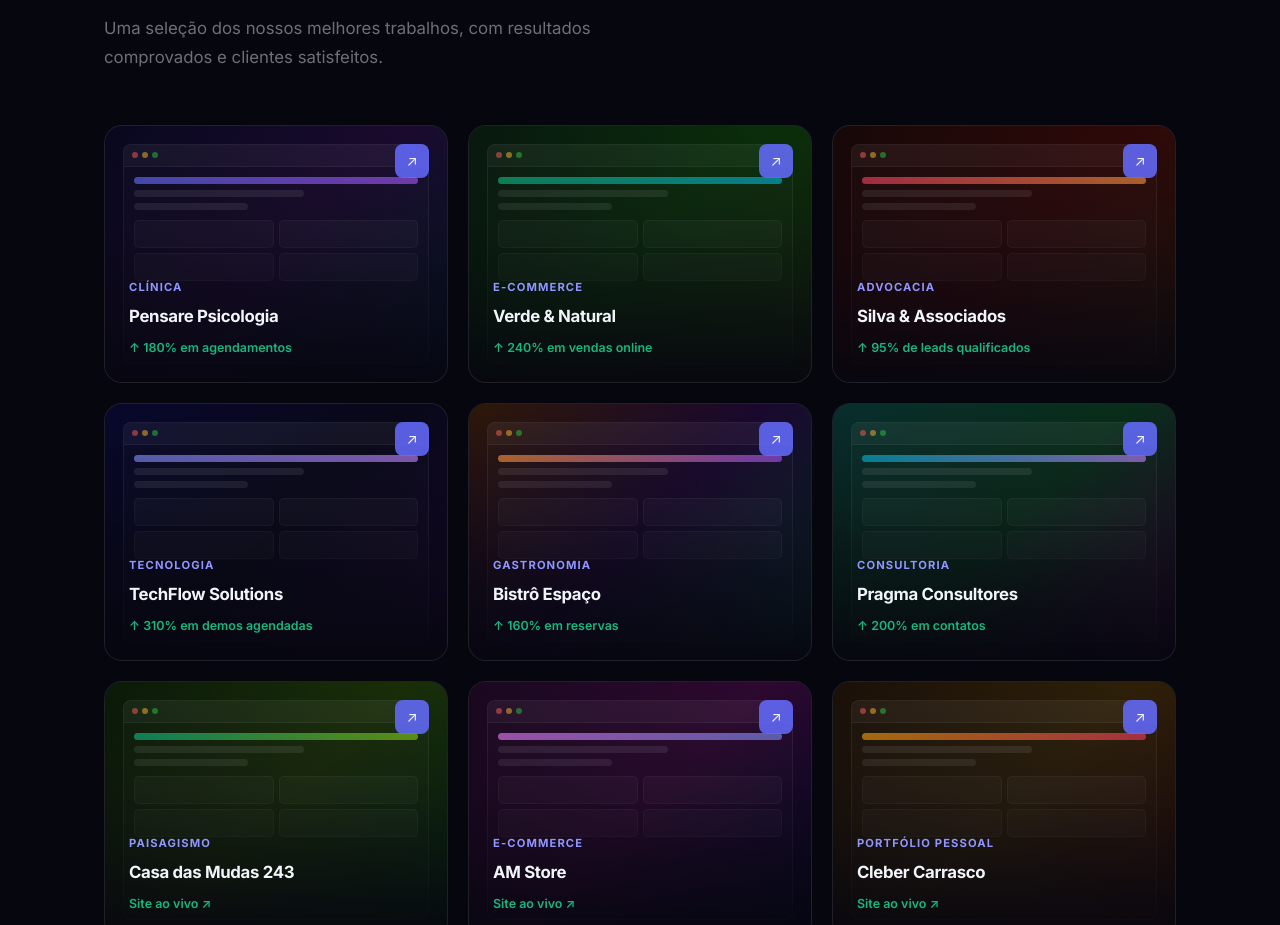
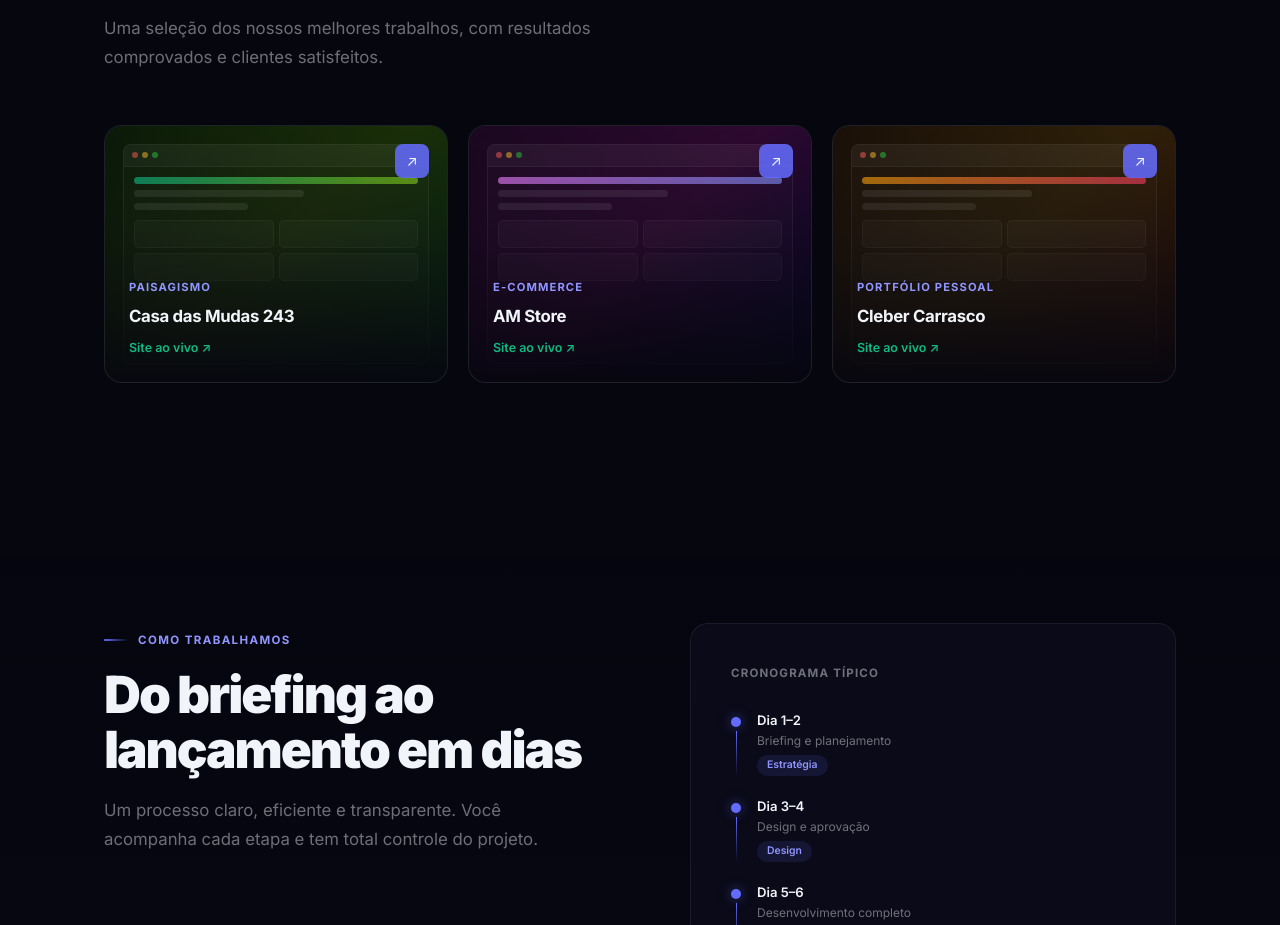
Before and after one commit to llucaspro/lucas, a plain HTML site: page index.html in a window 1280 px wide. Shown: the part 3270-4195 px from the top of the page. Drawn offline with Linux system fonts and the light colour scheme.

Commit message:
fix: remover 6 projetos falsos, manter só os 3 reais

```diff
--- a/index.html
+++ b/index.html
@@ -2574,95 +2574,6 @@ footer {
     <p class="section-sub reveal reveal-d2" style="margin-bottom:52px;">Uma seleção dos nossos melhores trabalhos, com resultados comprovados e clientes satisfeitos.</p>
 
     <div class="portfolio-grid">
-      <div class="port-card reveal reveal-d1">
-        <div class="port-visual pv-1">
-          <div class="port-screen">
-            <div class="port-screen-nav"><div class="ps-d"></div><div class="ps-d"></div><div class="ps-d"></div></div>
-            <div class="port-screen-body"><div class="psb-bar accent"></div><div class="psb-bar short"></div><div class="psb-bar shorter"></div><div class="psb-cards"><div class="psb-card"></div><div class="psb-card"></div><div class="psb-card"></div><div class="psb-card"></div></div></div>
-          </div>
-        </div>
-        <div class="port-overlay">
-          <div class="port-cat">Clínica</div>
-          <div class="port-name">Pensare Psicologia</div>
-          <div class="port-result">↑ 180% em agendamentos</div>
-        </div>
-        <div class="port-arrow">↗</div>
-      </div>
-
-      <div class="port-card reveal reveal-d2">
-        <div class="port-visual pv-2">
-          <div class="port-screen">
-            <div class="port-screen-nav"><div class="ps-d"></div><div class="ps-d"></div><div class="ps-d"></div></div>
-            <div class="port-screen-body"><div class="psb-bar accent"></div><div class="psb-bar short"></div><div class="psb-bar shorter"></div><div class="psb-cards"><div class="psb-card"></div><div class="psb-card"></div><div class="psb-card"></div><div class="psb-card"></div></div></div>
-          </div>
-        </div>
-        <div class="port-overlay">
-          <div class="port-cat">E-commerce</div>
-          <div class="port-name">Verde & Natural</div>
-          <div class="port-result">↑ 240% em vendas online</div>
-        </div>
-        <div class="port-arrow">↗</div>
-      </div>
-
-      <div class="port-card reveal reveal-d3">
-        <div class="port-visual pv-3">
-          <div class="port-screen">
-            <div class="port-screen-nav"><div class="ps-d"></div><div class="ps-d"></div><div class="ps-d"></div></div>
-            <div class="port-screen-body"><div class="psb-bar accent"></div><div class="psb-bar short"></div><div class="psb-bar shorter"></div><div class="psb-cards"><div class="psb-card"></div><div class="psb-card"></div><div class="psb-card"></div><div class="psb-card"></div></div></div>
-          </div>
-        </div>
-        <div class="port-overlay">
-          <div class="port-cat">Advocacia</div>
-          <div class="port-name">Silva & Associados</div>
-          <div class="port-result">↑ 95% de leads qualificados</div>
-        </div>
-        <div class="port-arrow">↗</div>
-      </div>
-
-      <div class="port-card reveal reveal-d1">
-        <div class="port-visual pv-4">
-          <div class="port-screen">
-            <div class="port-screen-nav"><div class="ps-d"></div><div class="ps-d"></div><div class="ps-d"></div></div>
-            <div class="port-screen-body"><div class="psb-bar accent"></div><div class="psb-bar short"></div><div class="psb-bar shorter"></div><div class="psb-cards"><div class="psb-card"></div><div class="psb-card"></div><div class="psb-card"></div><div class="psb-card"></div></div></div>
-          </div>
-        </div>
-        <div class="port-overlay">
-          <div class="port-cat">Tecnologia</div>
-          <div class="port-name">TechFlow Solutions</div>
-          <div class="port-result">↑ 310% em demos agendadas</div>
-        </div>
-        <div class="port-arrow">↗</div>
-      </div>
-
-      <div class="port-card reveal reveal-d2">
-        <div class="port-visual pv-5">
-          <div class="port-screen">
-            <div class="port-screen-nav"><div class="ps-d"></div><div class="ps-d"></div><div class="ps-d"></div></div>
-            <div class="port-screen-body"><div class="psb-bar accent"></div><div class="psb-bar short"></div><div class="psb-bar shorter"></div><div class="psb-cards"><div class="psb-card"></div><div class="psb-card"></div><div class="psb-card"></div><div class="psb-card"></div></div></div>
-          </div>
-        </div>
-        <div class="port-overlay">
-          <div class="port-cat">Gastronomia</div>
-          <div class="port-name">Bistrô Espaço</div>
-          <div class="port-result">↑ 160% em reservas</div>
-        </div>
-        <div class="port-arrow">↗</div>
-      </div>
-
-      <div class="port-card reveal reveal-d3">
-        <div class="port-visual pv-6">
-          <div class="port-screen">
-            <div class="port-screen-nav"><div class="ps-d"></div><div class="ps-d"></div><div class="ps-d"></div></div>
-            <div class="port-screen-body"><div class="psb-bar accent"></div><div class="psb-bar short"></div><div class="psb-bar shorter"></div><div class="psb-cards"><div class="psb-card"></div><div class="psb-card"></div><div class="psb-card"></div><div class="psb-card"></div></div></div>
-          </div>
-        </div>
-        <div class="port-overlay">
-          <div class="port-cat">Consultoria</div>
-          <div class="port-name">Pragma Consultores</div>
-          <div class="port-result">↑ 200% em contatos</div>
-        </div>
-        <div class="port-arrow">↗</div>
-      </div>
       <a href="https://www.casadasmudas243.com.br/" target="_blank" rel="noopener" class="port-card reveal reveal-d1">
         <div class="port-visual pv-7">
           <div class="port-screen">
```
